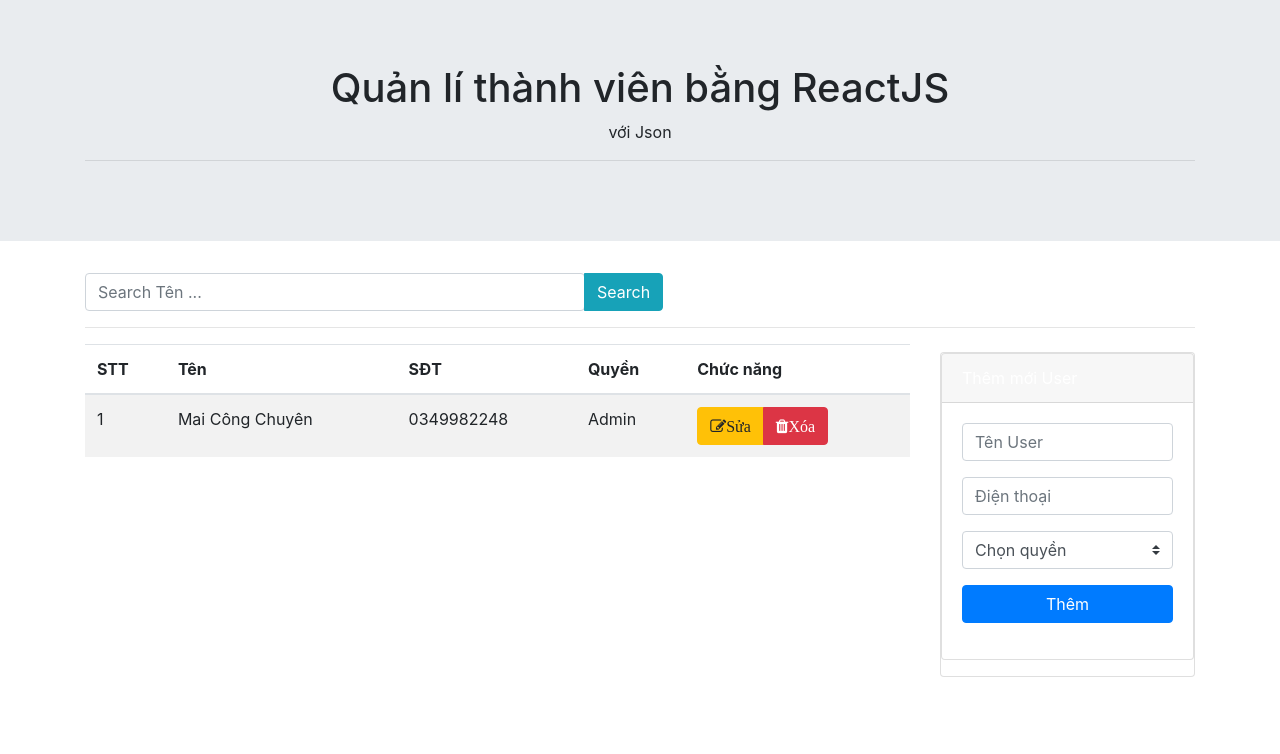
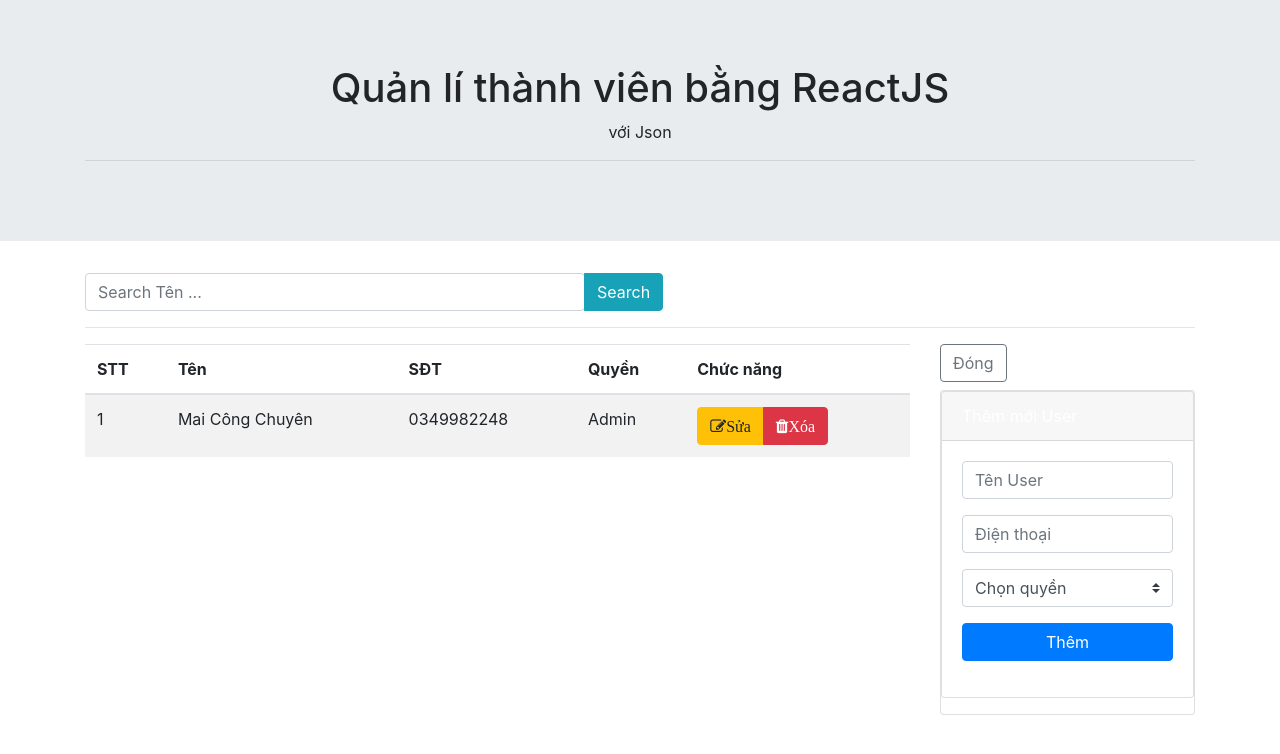
Before and after one commit to chuyenvn92/manageUser, a React (Create React App) app: page / in a window 1280 px wide. Shown: the top 754 px of the page. Built offline with nearby package versions, Linux system fonts and the light colour scheme.

Commit message:
change state button

```diff
--- a/src/Components/AddUser.js
+++ b/src/Components/AddUser.js
@@ -1,9 +1,31 @@
 import React, { Component } from 'react';
 
 class AddUser extends Component {
+    // xử lí logic cho nút thêm mới và đóng, chỉ xuất hiện 1 trong 2 nút
+    // dùng state để lưu trạng thái của 2 nút
+    constructor(props, context) {
+        super(props, context);
+        this.state = {
+            trangthaiChinhsua: true
+        }
+    }
+    // hàm để hiển thị nút, khi đnag chỉnh sửa thì sẽ đóng lại và ngược lại
+    showButton = () => {
+        if (this.state.trangthaiChinhsua === true) {
+            return (
+                <div className="btn btn-outline-secondary">Đóng</div>
+            )
+        } else {
+            return (
+                <div className="btn btn-info">Thêm mới</div>
+            )
+        }
+    }
+
     render() {
         return (
             <div className="col-3">
+                {this.showButton()}
                 <form>
                     <div className="card text-left mt-2">
                         <div className="card text-white bg-outline-success mb-3">
```
